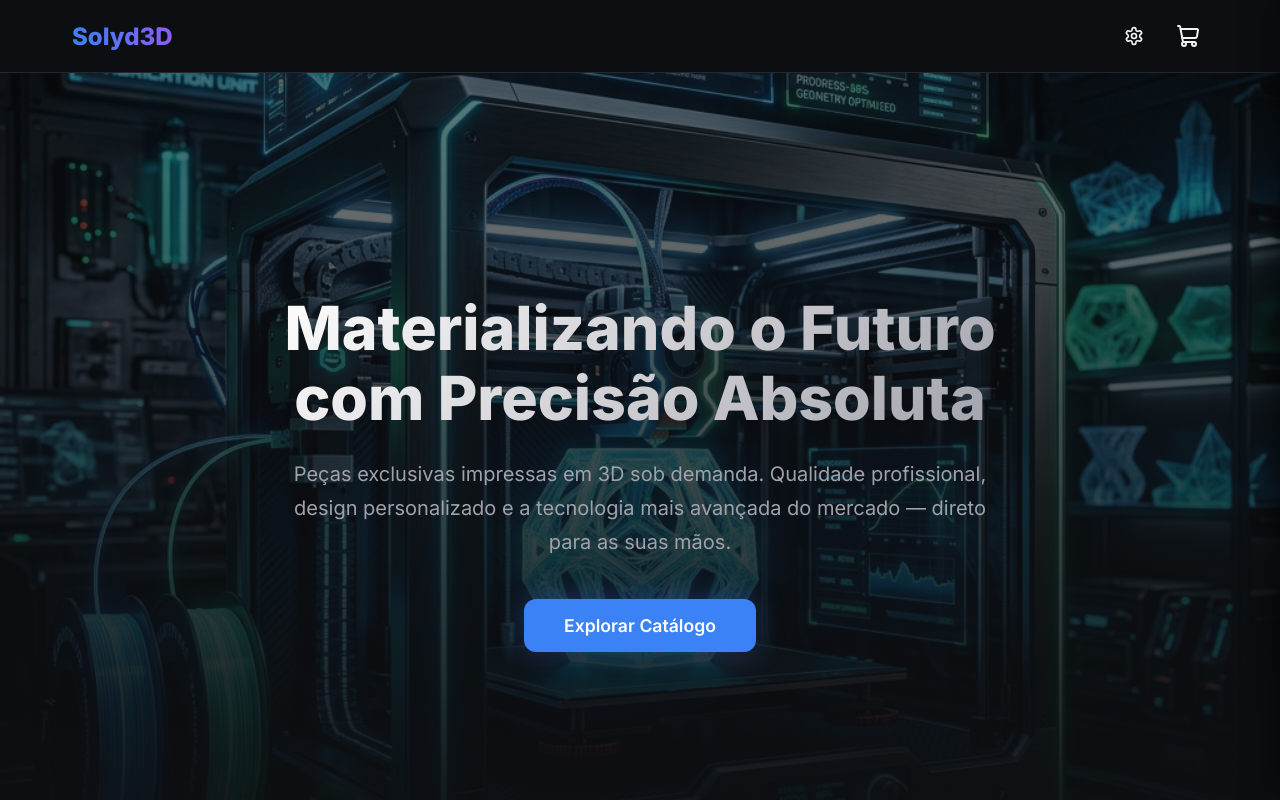
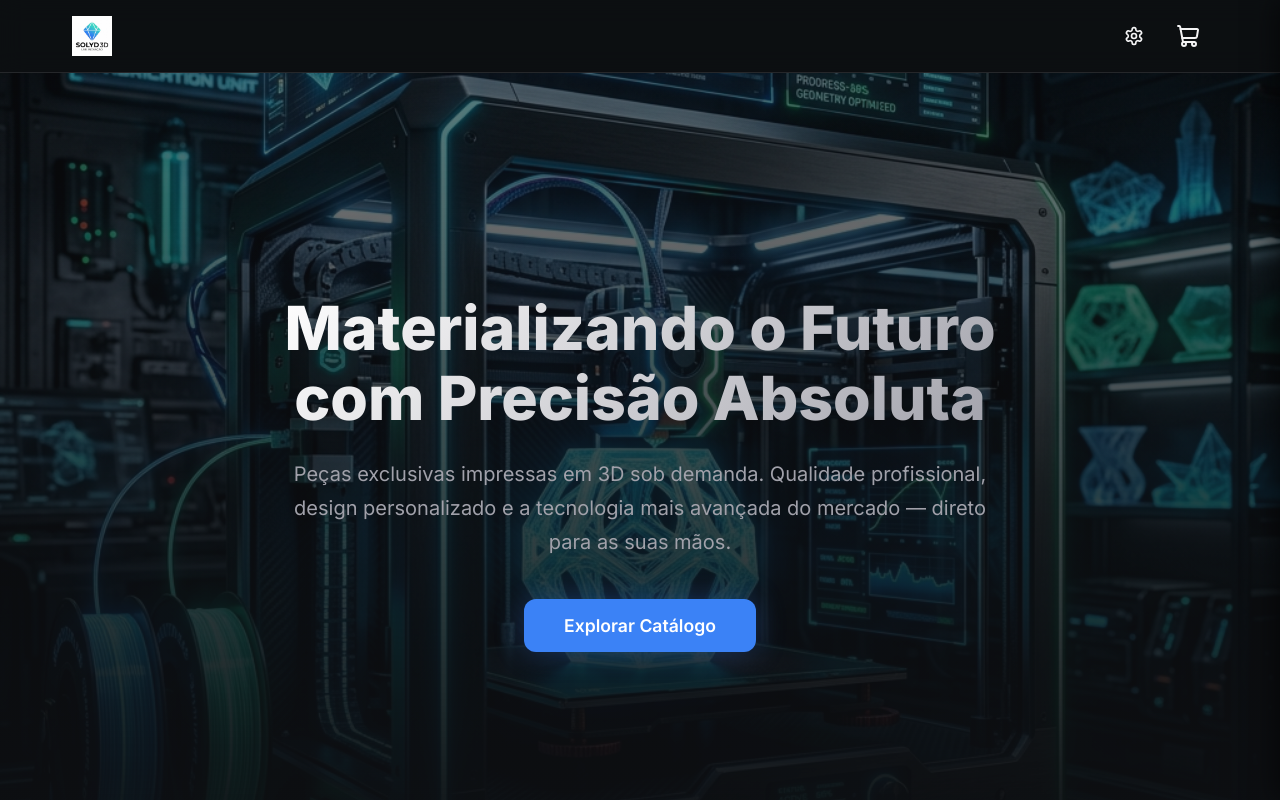
Before and after one commit to Popriss/solyd3d-loja, a Next.js app: page / in a window 1280 px wide. Shown: the top 800 px of the page. Built offline with nearby package versions, Linux system fonts and the light colour scheme; no server answers; the database is empty.

Commit message:
feat: apply generated Solyd3D logo to header and footer

```diff
--- a/app/page.js
+++ b/app/page.js
@@ -224,7 +224,9 @@ export default async function Home() {
       {/* ===================== FOOTER ===================== */}
       <footer className="site-footer">
         <div className="container">
-          <div className="footer-logo">Solyd3D</div>
+          <div style={{ marginBottom: "1rem" }}>
+            <img src="/logo.png" alt="Solyd3D" style={{ height: "48px", objectFit: "contain" }} />
+          </div>
           <div className="footer-links">
             <a href="#catalogo">Catálogo</a>
             <a
--- a/components/Header.jsx
+++ b/components/Header.jsx
@@ -10,7 +10,9 @@ export default function Header() {
   return (
     <header className={styles.header}>
       <div className={`container ${styles.headerContainer}`}>
-        <div className={styles.logo}>Solyd3D</div>
+        <a href="/" style={{ display: "flex", alignItems: "center" }}>
+          <img src="/logo.png" alt="Solyd3D" style={{ height: "40px", objectFit: "contain" }} />
+        </a>
         <div style={{ display: "flex", alignItems: "center", gap: "1rem" }}>
           <button
             onClick={() => {
```
Also changed, not shown: public/logo.png (added).
